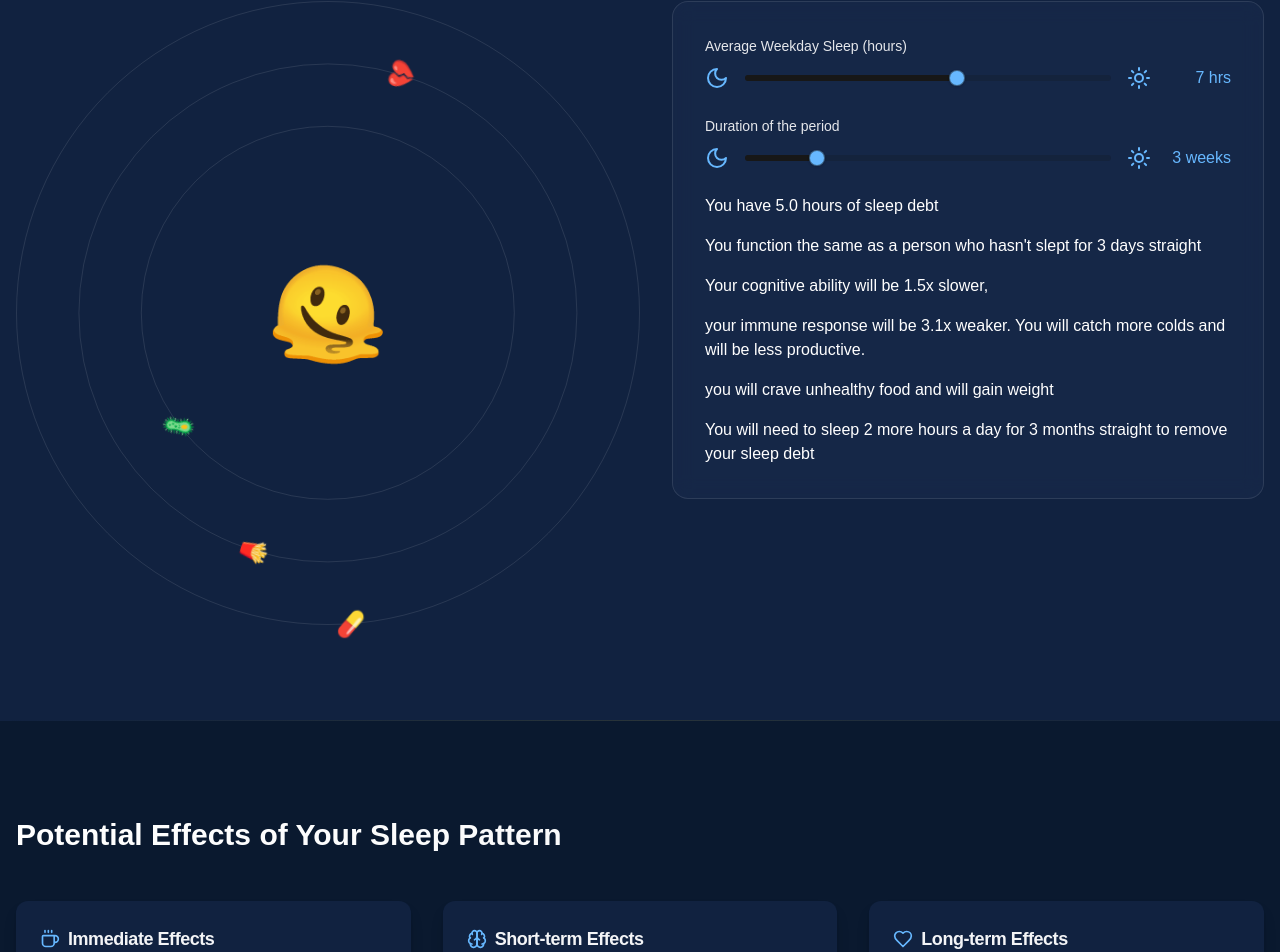
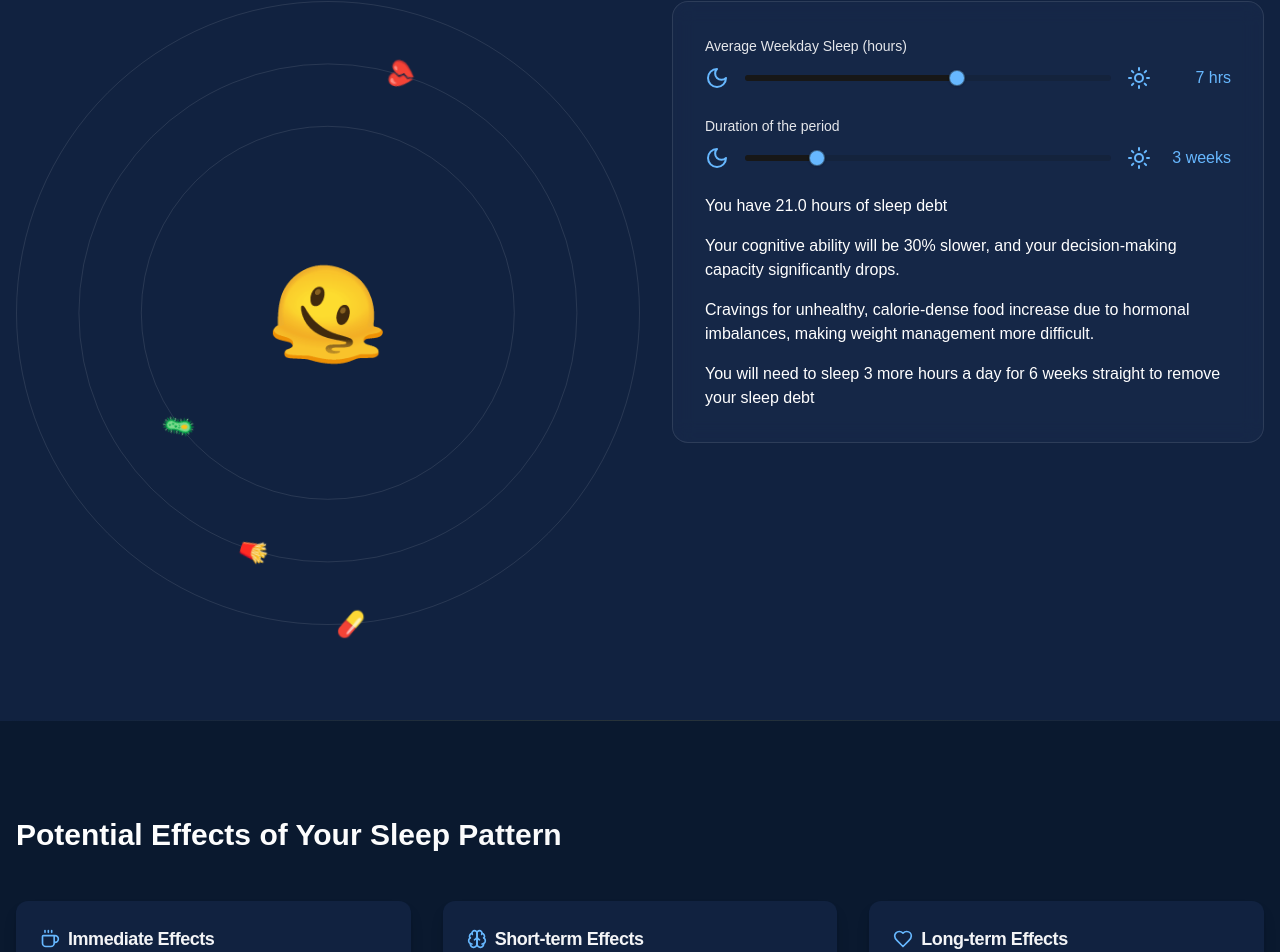
Before and after one commit to abram0v1ch/sleep-diplomat, a Next.js app: page /calculator in a window 1280 px wide. Shown: the part 895-1847 px from the top of the page. Built offline with nearby package versions, Linux system fonts and the light colour scheme.

Commit message:
add dynamic change of text

```diff
--- a/app/calculator/page.tsx
+++ b/app/calculator/page.tsx
@@ -113,32 +113,22 @@ export default function SleepCalculatorPage() {
   const [calculatedResults, setCalculatedResults] = useState<CalculatedResults | null>(null)
 
   useEffect(() => {
-    calculateSleepDebt()
-  }, [duration, weekdaySleep, weekendSleep, age])
+    const rawDebt = (8 - weekdaySleep) * 7 * duration;
+    const finalDebt = Math.max(0, rawDebt);
+    console.log('Sleep debt calculation:', {
+      weekdaySleep,
+      duration,
+      rawDebt,
+      finalDebt,
+      formula: `max(0, (8 - ${weekdaySleep}) * 7 * ${duration}) = ${finalDebt}`
+    });
+    setCalculatedResults({ weeklyDebt: finalDebt });
+  }, [weekdaySleep, duration]);
 
-  const calculateSleepDebt = () => {
-    let recommendedSleep
-    if (age <= 13) recommendedSleep = 11
-    else if (age <= 18) recommendedSleep = 10
-    else if (age <= 64) recommendedSleep = 8
-    else recommendedSleep = 7
-
-    const weekdayDiff = recommendedSleep - weekdaySleep
-    const weekendDiff = recommendedSleep - weekendSleep
-    const totalWeeklyDiff = (weekdayDiff * 5) + (weekendDiff * 2)
-
-    const weeklyDebt = Math.max(totalWeeklyDiff, 0)
-    const weeklyOverslept = Math.max(-totalWeeklyDiff, 0)
-
-    setCalculatedResults({
-      weeklyDebt,
-      monthlyDebt: weeklyDebt * 4,
-      monthlyOverslept: weeklyOverslept * 4,
-      yearlyDebt: weeklyDebt * 52,
-      yearlyOverslept: weeklyOverslept * 52,
-      averageSleep: (weekdaySleep * 5 + weekendSleep * 2) / 7
-    })
-  }
+  const calculateSleepDebt = (weekdaySleep: number, durationWeeks: number): number => {
+    const debt = (8 - weekdaySleep) * 7 * durationWeeks;
+    return Math.max(0, debt);
+  };
 
   const getSleepStatus = (averageSleep: number, recommendedSleep: number) => {
     const diff = averageSleep - recommendedSleep
@@ -199,6 +189,92 @@ export default function SleepCalculatorPage() {
     }
     return effects[status]
   }
+
+  const getSleepDeprivationEffects = (sleepDebt: number) => {
+    if (sleepDebt === 0) {
+      return {
+        emojis: ['😊', '✨', '💪'],
+        message: {
+          mainEffect: "You're getting enough sleep!",
+          details: [
+            "Keep maintaining this healthy sleep schedule.",
+            "Your body and mind are getting the rest they need.",
+            "This helps maintain optimal cognitive and physical performance."
+          ]
+        }
+      };
+    } else if (sleepDebt <= 10) {
+      return {
+        emojis: ['🥱', '🧠', '⚡'],
+        message: {
+          mainEffect: "Mild drowsiness and slower thinking.",
+          details: [
+            "You may notice slight memory issues and reduced ability to stay alert.",
+            "You are more prone to errors and struggle to stay focused, making it difficult to perform routine activities effectively."
+          ]
+        }
+      };
+    } else if (sleepDebt <= 20) {
+      return {
+        emojis: ['💔', '😫', '🦠'],
+        message: {
+          mainEffect: "You feel fatigued and irritable.",
+          details: [
+            "Your immune system is weakened, making you more susceptible to colds and infections.",
+            "Emotional regulation becomes harder, resulting in increased anxiety, irritability, and mood swings."
+          ]
+        }
+      };
+    } else if (sleepDebt <= 30) {
+      return {
+        emojis: ['🥴', '💊', '🍟'],
+        message: {
+          mainEffect: "Your cognitive ability will be 30% slower, and your decision-making capacity significantly drops.",
+          details: [
+            "Cravings for unhealthy, calorie-dense food increase due to hormonal imbalances, making weight management more difficult."          ]
+        }
+      };
+    } else if (sleepDebt <= 40) {
+      return {
+        emojis: ['💔', '🍟', '🦠', '💊', '🥴'],
+        message: {
+          mainEffect: "You are functioning similarly to someone who has been awake for multiple consecutive nights.",
+          details: [
+            "Cognitive performance is severely impaired, with reduced memory recall and difficulty focusing. ",
+            "Your immune system's response is weakened, making you more susceptible to infections and illnesses.",
+            "Hormonal imbalances result in strong cravings for high-calorie and unhealthy foods, leading to weight gain.",
+            "Emotional regulation becomes challenging, causing irritability, mood swings, and reduced resilience to stress.",
+            "These effects, if prolonged, increase the risk of more serious conditions, such as cardiovascular issues, type 2 diabetes, and anxiety disorders."
+          ]
+        }
+      };
+    } else if (sleepDebt <= 50) {
+      return {
+        emojis: ['🥵', '💥', '🧠', '💊'],
+        message: {
+          mainEffect: "Severe cognitive impairment, confusion, and significant emotional instability. ",
+          details: [
+            "You may experience microsleeps, putting you at risk of accidents.",
+            "You are also at an increased risk of chronic health conditions, including hypertension, diabetes, and weakened cardiac health.",
+            "Expect persistent fatigue, difficulty in performing basic tasks, and impaired judgment that can impact your day-to-day safety."
+          ]
+        }
+      };
+    } else {
+      return {
+        emojis: ['🤯 ', '🛑', '💔','🧟‍♂️'],
+        message: {
+          mainEffect: "Critical sleep debt!",
+          details: [
+            "Your physical health is in a serious decline.",
+            "Chronic stress levels are damaging your heart and overall health.",
+            "You may experience hallucinations, paranoia, or extreme mental fatigue similar to the symptoms experienced by Peter Tripp during his record-breaking wakeathon.",
+            "Immediate medical intervention may be necessary to prevent long-term damage or fatal consequences."
+          ]
+        }
+      };
+    }
+  };
 
   return (
     <div className="min-h-screen bg-[#0a192f] text-gray-100">
@@ -345,11 +421,15 @@ export default function SleepCalculatorPage() {
                   {calculatedResults && (
                     <div className="space-y-4 mt-8">
                       <p>You have {calculatedResults.weeklyDebt.toFixed(1)} hours of sleep debt</p>
-                      <p>You function the same as a person who hasn't slept for 3 days straight</p>
-                      <p>Your cognitive ability will be 1.5x slower,</p>
-                      <p>your immune response will be 3.1x weaker. You will catch more colds and will be less productive.</p>
-                      <p>you will crave unhealthy food and will gain weight</p>
-                      <p>You will need to sleep 2 more hours a day for 3 months straight to remove your sleep debt</p>
+                      <p>{getSleepDeprivationEffects(calculatedResults.weeklyDebt).message.mainEffect}</p>
+                      {getSleepDeprivationEffects(calculatedResults.weeklyDebt).message.details.map((detail, index) => (
+                        <p key={`detail-${index}`}>{detail}</p>
+                      ))}
+                      {calculatedResults.weeklyDebt > 0 && (
+                        <p>
+                          You will need to sleep {Math.ceil(calculatedResults.weeklyDebt / 7)} more hours a day for {Math.ceil(calculatedResults.weeklyDebt * 2 / 7)} weeks straight to remove your sleep debt
+                        </p>
+                      )}
                     </div>
                   )}
                 </div>
```
